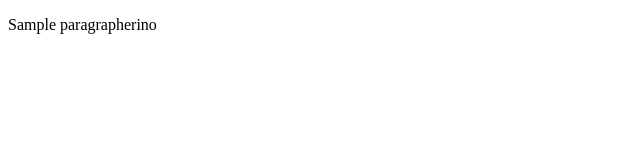
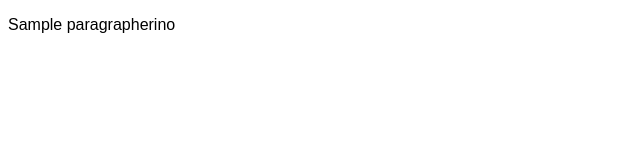
Before and after one commit to bell0520/test-repo, a plain HTML site: page index.html in a window 1280 px wide. Shown: the full height of the page, 0-640 px from the left. Drawn offline with Linux system fonts and the light colour scheme.

Commit message:
Update index.html

```diff
--- a/index.html
+++ b/index.html
@@ -3,6 +3,7 @@
 <head>
   <meta charset="utf-8">
   <title>Testing GitHub Hosting</title>
+  <link rel="stylesheet" type="text/css" href="my-style.css"
 </head>
 
 <body>
```
